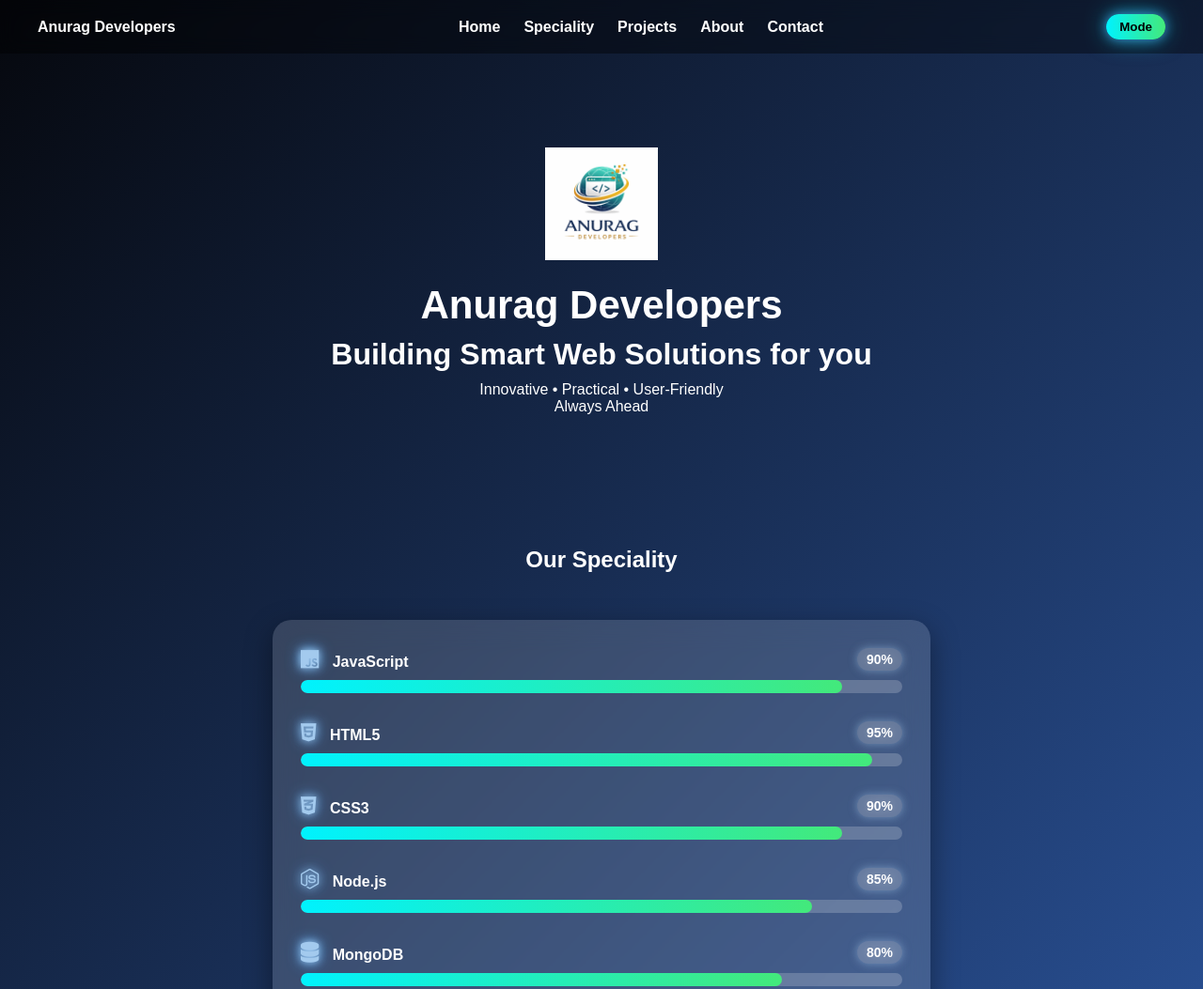
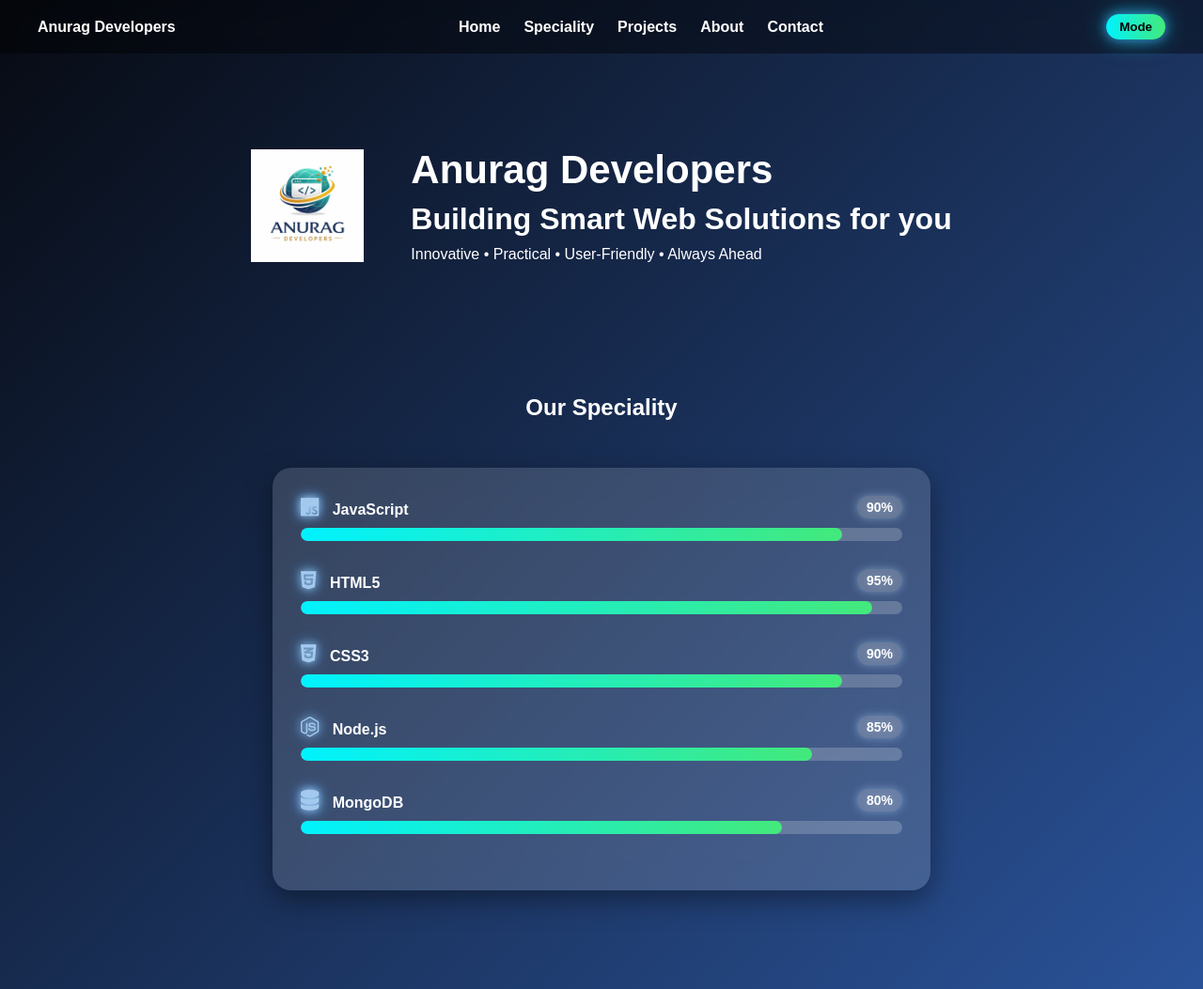
Before and after one commit to Anurag666786/anurag-developers-backend, a website: page public/index.html in a window 1280 px wide. Shown: the top 1053 px of the page at 94% size. Drawn offline with Linux system fonts and the light colour scheme.

Commit message:
Update 8

```diff
--- a/public/index.html
+++ b/public/index.html
@@ -72,10 +72,34 @@ nav{padding:15px 20px;}
 nav ul{position:absolute;top:65px;left:0;width:100%;background:rgba(0,0,0,0.95);flex-direction:column;align-items:center;gap:20px;padding:20px 0;display:none;}
 nav ul.active{display:flex;}
 .menu-btn{display:block;}
+
+/* Mobile header stays centered */
+header{
+text-align:center;
+flex-direction:column;
+}
 }
 
-header{text-align:center;padding:100px 20px 60px;}
-.logo{width:120px;margin-bottom:20px;}
+/* ===== HEADER UPDATED FOR DESKTOP ===== */
+
+header{
+padding:100px 20px 60px;
+display:flex;
+align-items:center;
+justify-content:center;
+gap:50px;
+text-align:left;
+flex-wrap:wrap;
+}
+
+.logo{
+width:120px;
+}
+
+.header-text{
+max-width:600px;
+}
+
 header h1{font-size:42px;margin-bottom:10px;}
 header h2{font-size:32px;margin-bottom:10px;}
 
@@ -183,10 +207,11 @@ footer{background:rgba(0,0,0,0.5);padding:30px;text-align:center;font-size:14px;
 
 <header id="home" class="hidden">
 <img src="logo.png" class="logo">
+<div class="header-text">
 <h1>Anurag Developers</h1>
 <h2>Building Smart Web Solutions for you</h2>
-<p>Innovative • Practical • User-Friendly</p>
-<p>Always Ahead</p>
+<p>Innovative • Practical • User-Friendly • Always Ahead </p>
+</div>
 </header>
 
 <section id="speciality" class="hidden">
```
